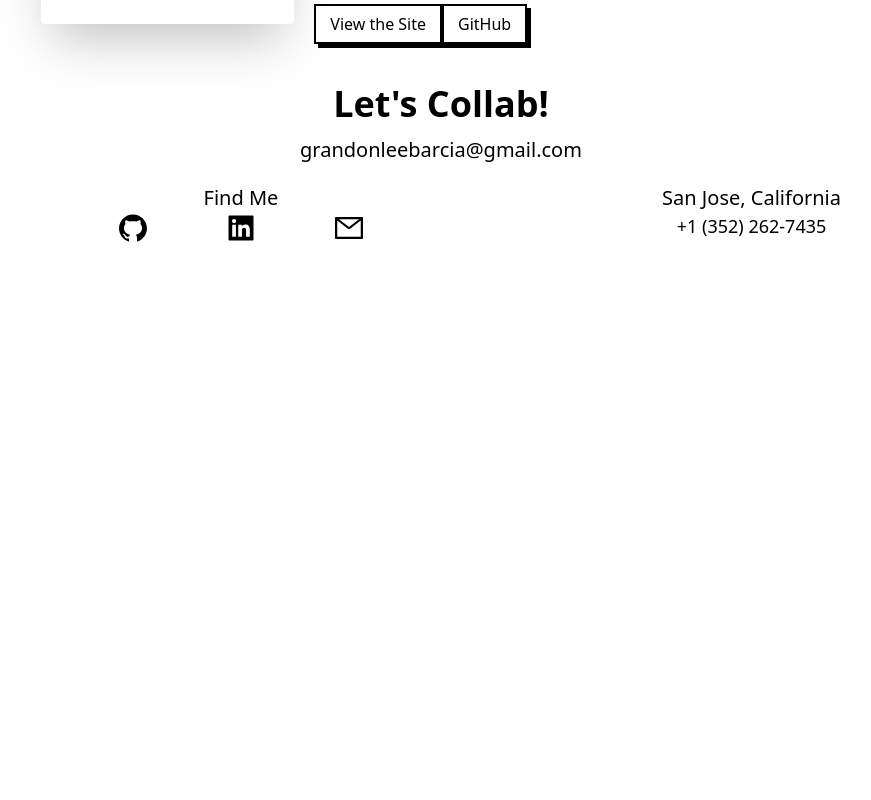
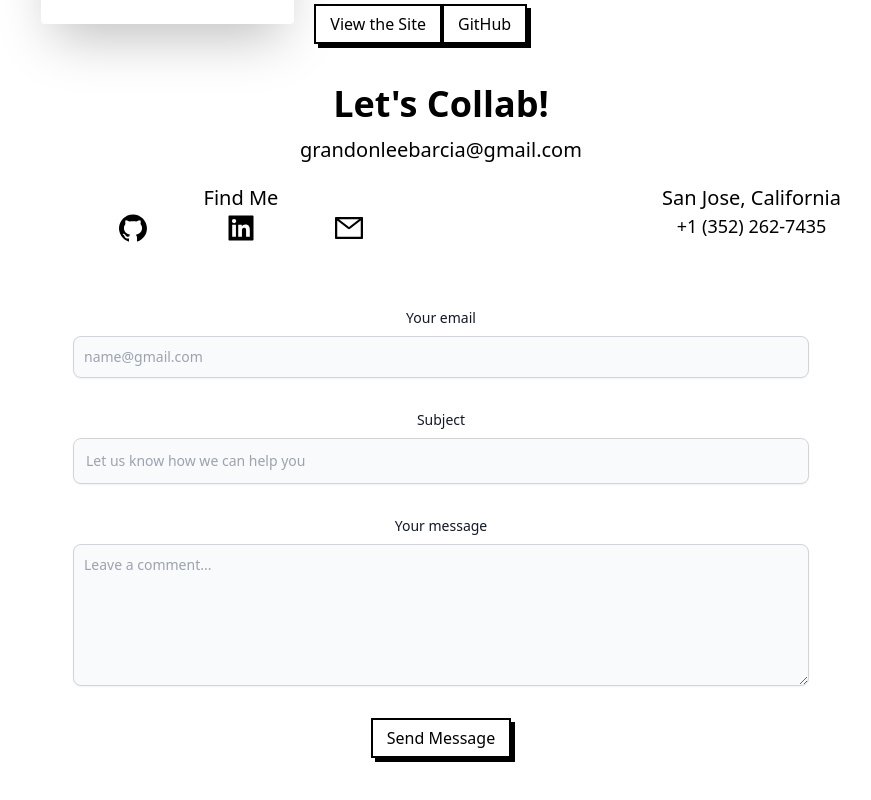
Before and after one commit to grandonbarcia/portfolio_v4, a Next.js app: page / in a window 1280 px wide. Shown: the part 1912-2712 px from the top of the page, without its empty margins (199-1070 px from the left). Before the commit the page ends 2196 px from the top, so only its background shows below. Built offline with nearby package versions, Linux system fonts and the light colour scheme.

Commit message:
added form to contact section

```diff
--- a/pages/index.js
+++ b/pages/index.js
@@ -211,7 +211,76 @@ export default function Home() {
             </div>
           </div>
           <div>
-
+            {/* <label
+              for="message"
+              class="block mb-2 text-sm font-medium text-gray-900 dark:text-white"
+            >
+              Your message
+            </label>
+            <textarea
+              id="message"
+              rows="4"
+              class="block p-2.5 w-full text-sm text-gray-900 bg-gray-50 rounded-lg border border-gray-300 focus:ring-blue-500 focus:border-blue-500 dark:bg-gray-700 dark:border-gray-600 dark:placeholder-gray-400 dark:text-white dark:focus:ring-blue-500 dark:focus:border-blue-500"
+              placeholder="Leave a comment..."
+            ></textarea> */}
+            <div class="py-8 lg:py-16 px-4 mx-auto max-w-screen-md">
+              <form action="#" class="space-y-8">
+                <div>
+                  <label
+                    for="email"
+                    class="block mb-2 text-sm font-medium text-gray-900 dark:text-gray-300"
+                  >
+                    Your email
+                  </label>
+                  <input
+                    type="email"
+                    id="email"
+                    class="shadow-sm bg-gray-50 border border-gray-300 text-gray-900 text-sm rounded-lg focus:ring-primary-500 focus:border-primary-500 block w-full p-2.5 dark:bg-gray-700 dark:border-gray-600 dark:placeholder-gray-400 dark:text-white dark:focus:ring-primary-500 dark:focus:border-primary-500 dark:shadow-sm-light"
+                    placeholder="name@gmail.com"
+                    required
+                  />
+                </div>
+                <div>
+                  <label
+                    for="subject"
+                    class="block mb-2 text-sm font-medium text-gray-900 dark:text-gray-300"
+                  >
+                    Subject
+                  </label>
+                  <input
+                    type="text"
+                    id="subject"
+                    class="block p-3 w-full text-sm text-gray-900 bg-gray-50 rounded-lg border border-gray-300 shadow-sm focus:ring-primary-500 focus:border-primary-500 dark:bg-gray-700 dark:border-gray-600 dark:placeholder-gray-400 dark:text-white dark:focus:ring-primary-500 dark:focus:border-primary-500 dark:shadow-sm-light"
+                    placeholder="Let us know how we can help you"
+                    required
+                  />
+                </div>
+                <div class="sm:col-span-2">
+                  <label
+                    for="message"
+                    class="block mb-2 text-sm font-medium text-gray-900 dark:text-gray-400"
+                  >
+                    Your message
+                  </label>
+                  <textarea
+                    id="message"
+                    rows="6"
+                    class="block p-2.5 w-full text-sm text-gray-900 bg-gray-50 rounded-lg shadow-sm border border-gray-300 focus:ring-primary-500 focus:border-primary-500 dark:bg-gray-700 dark:border-gray-600 dark:placeholder-gray-400 dark:text-white dark:focus:ring-primary-500 dark:focus:border-primary-500"
+                    placeholder="Leave a comment..."
+                  ></textarea>
+                </div>
+                <button
+                  href="#_"
+                  className="relative inline-block px-4 py-2 font-medium group"
+                >
+                  <span className="absolute inset-0 w-full h-full transition duration-200 ease-out transform translate-x-1 translate-y-1 bg-black group-hover:-translate-x-0 group-hover:-translate-y-0"></span>
+                  <span className="absolute inset-0 w-full h-full bg-white border-2 border-black group-hover:bg-black"></span>
+                  <span className="relative text-black group-hover:text-white">
+                    Send Message
+                  </span>
+                </button>
+              </form>
+            </div>
           </div>
         </section>
       </div>
```
